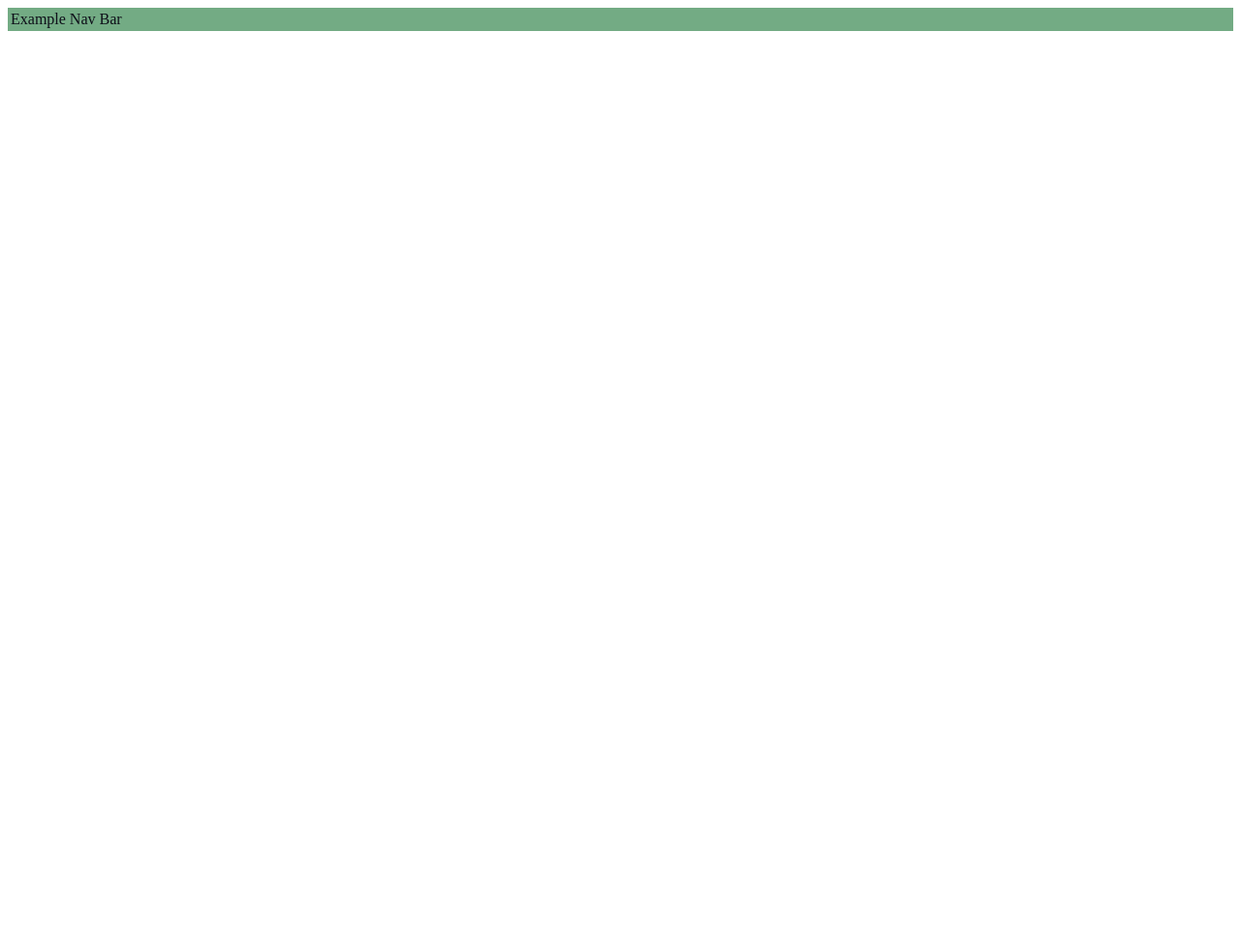
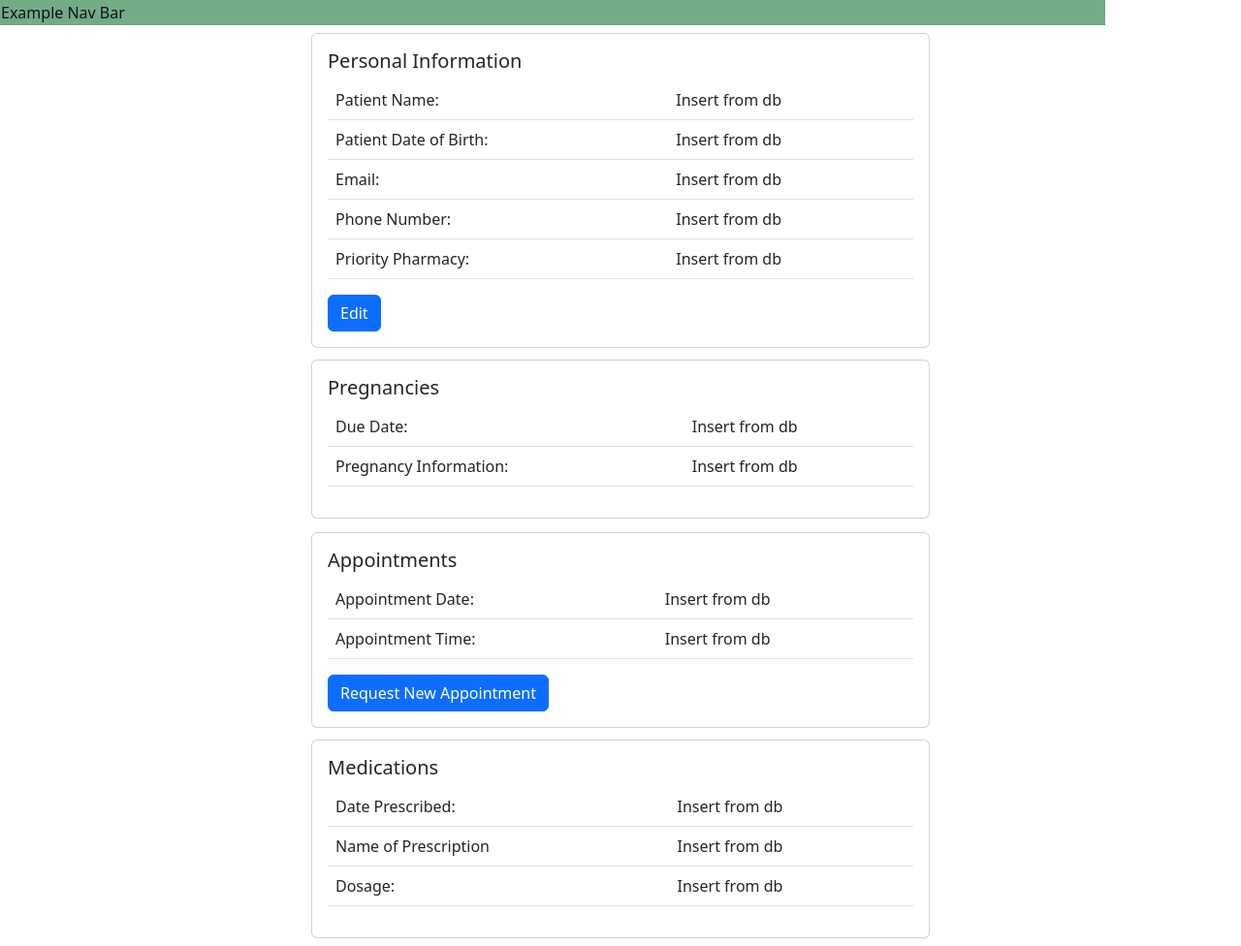
Before and after one commit to heidiafehr/Web-Pregnancy-Tracker, a PHP site: page /patientPortalHome.html in a window 1280 px wide. Shown: the whole page at 97% size. Before the commit the page ends 32 px from the top, so only its background shows below. Run offline with PHP 8.4, Linux system fonts and the light colour scheme.

Commit message:
Cards
added cards with flexbox

```diff
--- a/PatientView/patientPortalHome.html
+++ b/PatientView/patientPortalHome.html
@@ -5,10 +5,13 @@
     <meta http-equiv="X-UA-Compatible" content="IE=edge">
     <meta name="viewport" content="width=device-width, initial-scale=1.0">
     <title>Pregnancy Tracker</title>
+    <link href="https://cdn.jsdelivr.net/npm/bootstrap@5.2.2/dist/css/bootstrap.min.css" rel="stylesheet" integrity="sha384-Zenh87qX5JnK2Jl0vWa8Ck2rdkQ2Bzep5IDxbcnCeuOxjzrPF/et3URy9Bv1WTRi" crossorigin="anonymous">
+
 
     <link rel="stylesheet" href="patientStyle.css">
 </head>
 <body>
+    <!-- Nav Bar Start-->
     <div class="container" id="custom-navbar">
         <div class="row">
             <div class="col">
@@ -22,5 +25,104 @@
             </div>
         </div>
     </div>
+
+    <!-- container for cards-->
+    <div class="d-flex flex-row">
+        <!--Personal Information card -->
+        <div class = "card">
+            <div class= "card-body">
+                <h5>Personal Information </h5>
+                <table class='table'>
+                    <tr>
+                        <td>Patient Name: </td>
+                        <td>Insert from db</td>
+                    </tr>
+                    <tr>
+                        <td>Patient Date of Birth:  </td>
+                        <td>Insert from db</td>
+                    </tr>
+                    <tr>
+                        <td>Email: </td>
+                        <td>Insert from db</td>
+                    </tr>
+                    <tr>
+                        <td>Phone Number: </td>
+                        <td>Insert from db </td>
+                    </tr>
+                    <tr>
+                        <td>Priority Pharmacy: </td>
+                        <td>Insert from db</td>
+                    </tr>
+                </tr>
+                </table>
+                <!-- button to edit perosnal information    -->
+                <button type="button" class="btn btn-primary"> Edit </button>
+            </div>
+        </div>
+        <!-- Pregnancy Card        -->
+        <div class = "card">
+            <div class = "card-body">
+                <h5>Pregnancies</h5>
+                <!--Single Pregnacy Entry -->
+                <table class="table">
+                    <tr>
+                        <td>Due Date:</td>
+                        <td> Insert from db </td>
+                    </tr>
+                    <tr>
+                        <td> Pregnancy Information:</td>
+                        <td> Insert from db</td>
+                    </tr>
+                </table>
+                <!-- Further pregnacies create more entries function or something -->
+            </div>
+        </div>
+    </div>
+    <!-- container for cards-->
+    <div class="d-flex flex-row">
+        <!-- Appointments Card-->
+        <div class="card">
+            <div class="card-body">
+                <h5>Appointments</h5>
+                <!-- Single Appointment Entry -->
+                <table class='table'>
+                    <tr>
+                        <td>Appointment Date:</td>
+                        <td> Insert from db</td>
+                    </tr>
+                    <tr>
+                        <td>Appointment Time:</td>
+                        <td> Insert from db</td>
+                    </tr>
+                </table>
+                <!-- make function to create further entries like this or something-->
+
+                <!--Button to request new appointment, should open pop up page or new page -->
+                <button type="button" class="btn btn-primary"> Request New Appointment </button>
+            </div>
+        </div>
+        <!-- Medications Card-->
+        <div class="card">
+            <div class = "card-body">
+                <h5> Medications </h5>
+                <!--Single Medication Entry -->
+                <table class="table">
+                    <tr>
+                        <td>Date Prescribed: </td>
+                        <td> Insert from db </td>
+                    </tr>
+                    <tr>
+                        <td> Name of Prescription </td>
+                        <td> Insert from db</td>
+                    </tr>
+                    <tr>
+                        <td>Dosage: </td>
+                        <td> Insert from db</td>
+                    </tr>
+                </table>
+                <!-- Further medications create more entries function or something -->
+            </div>
+        </div>
+    </div>
 </body>
 </html>
--- a/PatientView/patientStyle.css
+++ b/PatientView/patientStyle.css
@@ -15,3 +15,14 @@
     margin: 0;
     padding: 0;
 }
+
+.d-flex{
+    justify-content: center;
+    margin: 2px;
+    flex-wrap: wrap;
+}
+.card{
+    margin: 6px;
+    width: 50%;
+
+}
```
Also changed, not shown: PatientPortal/index.html (deleted, +0 -148 lines), 2 other files.
